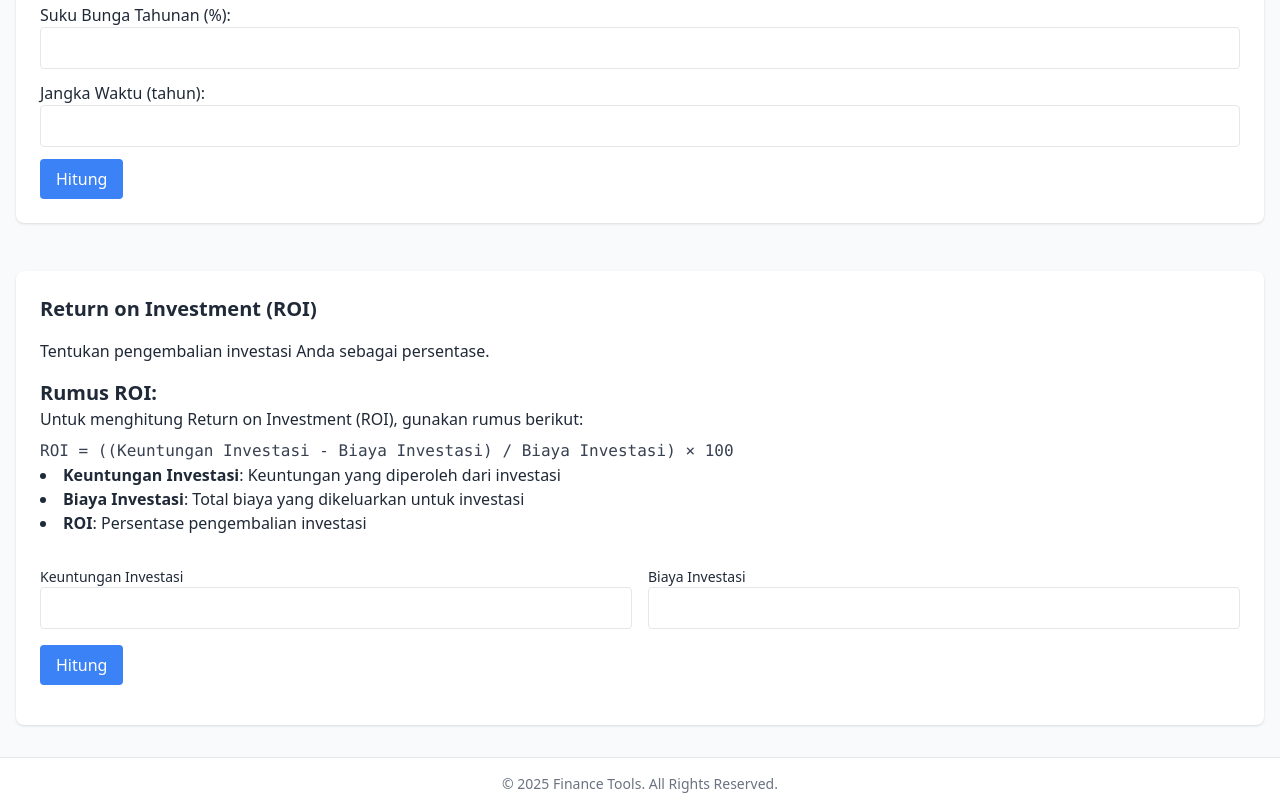
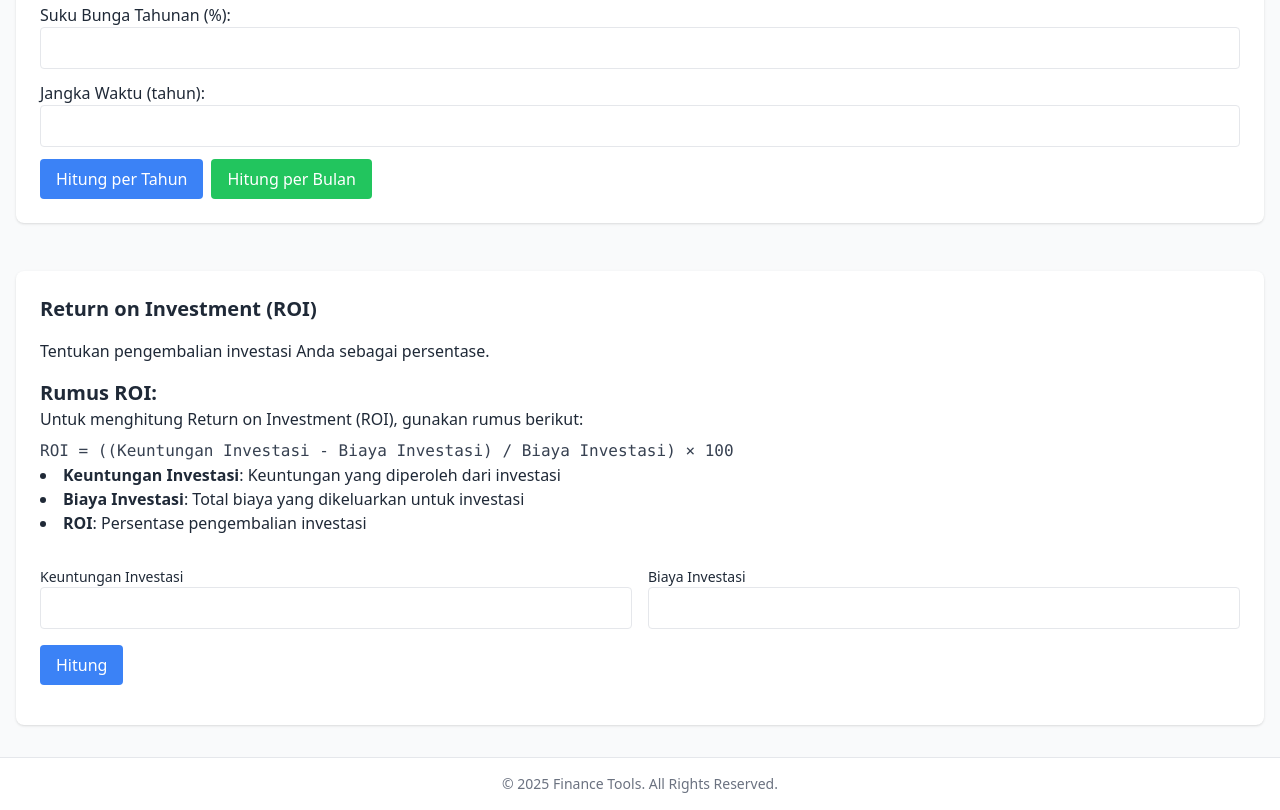
Before and after one commit to Tyeers/Pembelajaran-Kalkulasi-Keuangan, a website: page index.html in a window 1280 px wide. Shown: the part 3827-4637 px from the top of the page. Drawn offline with nearby package versions, Linux system fonts and the light colour scheme.

Commit message:
Added Calculate per Month (Annuity)

```diff
--- a/index.html
+++ b/index.html
@@ -274,14 +274,19 @@
                     Jangka Waktu (tahun):
                     <input id="JAWA" type="text" class="w-full border p-2 rounded" required oninput="formatNumber(this)"/>
                 </label>
-                <button onclick="hitungAnuitas()" class="px-4 py-2 bg-blue-500 text-white rounded hover:bg-blue-600">
-                    Hitung
-                </button>
+                <div class="flex gap-2">
+                    <button onclick="hitungAnuitas('tahun')" class="px-4 py-2 bg-blue-500 text-white rounded hover:bg-blue-600">
+                        Hitung per Tahun
+                    </button>
+                    <button onclick="hitungAnuitas('bulan')" class="px-4 py-2 bg-green-500 text-white rounded hover:bg-green-600">
+                        Hitung per Bulan
+                    </button>
+                </div>
             </div>
 
             <!-- Tabel Hasil -->
             <div id="hasil" class="mt-6 hidden">
-                <h3 class="text-lg font-semibold mb-2">Tabel Pembayaran</h3>
+                <h3 id="judul-hasil" class="text-lg font-semibold mb-2">Tabel Pembayaran</h3>
                 <table class="w-full border-collapse border border-gray-300">
                     <thead>
                         <tr class="bg-gray-100">
@@ -419,31 +424,40 @@
             document.getElementById('fixed-result').innerText = `Bunga tetap: ${interest.toLocaleString()}`;
         }
 
-        function hitungAnuitas() {
+        function hitungAnuitas(mode) {
             let P = parseFloat(document.getElementById("P").value.replace(/\./g, ""));
             let r = parseFloat(document.getElementById("r").value.replace(/\./g, "")) / 100;
             let n = parseInt(document.getElementById("JAWA").value.replace(/\./g, ""));
-
-            console.log("P:", P, "r:", r, "n:", n);
 
             if (isNaN(P) || isNaN(r) || isNaN(n) || P <= 0 || r <= 0 || n <= 0) {
                 alert("Harap masukkan nilai yang valid!");
                 return;
             }
 
-            let A = (P * r) / (1 - Math.pow(1 + r, -n));
+            // Konversi ke bulan jika mode 'bulan'
+            let periode = n;
+            let rate = r;
+            let judul = "Tabel Pembayaran Per Tahun";
+
+            if (mode === "bulan") {
+                periode = n * 12; // Konversi tahun ke bulan
+                rate = r / 12; // Suku bunga bulanan
+                judul = "Tabel Pembayaran Per Bulan";
+            }
+
+            let A = (P * rate) / (1 - Math.pow(1 + rate, -periode));
             let sisaHutang = P;
             let tabelBody = document.getElementById("tabel-body");
             tabelBody.innerHTML = "";
 
-            for (let i = 1; i <= n; i++) {
-                let bunga = sisaHutang * r;
+            for (let i = 1; i <= periode; i++) {
+                let bunga = sisaHutang * rate;
                 let pokok = A - bunga;
                 sisaHutang = Math.max(sisaHutang - pokok, 0);
 
                 let row = `
                     <tr class="text-center">
-                        <td class="border p-2">Tahun ${i}</td>
+                        <td class="border p-2">${mode === "bulan" ? "Bulan" : "Tahun"} ${i}</td>
                         <td class="border p-2">Rp. ${Math.round(A).toLocaleString()}</td>
                         <td class="border p-2">Rp. ${Math.round(bunga).toLocaleString()}</td>
                         <td class="border p-2">Rp. ${Math.round(pokok).toLocaleString()}</td>
@@ -453,6 +467,7 @@
                 tabelBody.innerHTML += row;
             }
 
+            document.getElementById("judul-hasil").textContent = judul;
             document.getElementById("hasil").classList.remove("hidden"); // Tampilkan tabel hasil
         }
 
```
